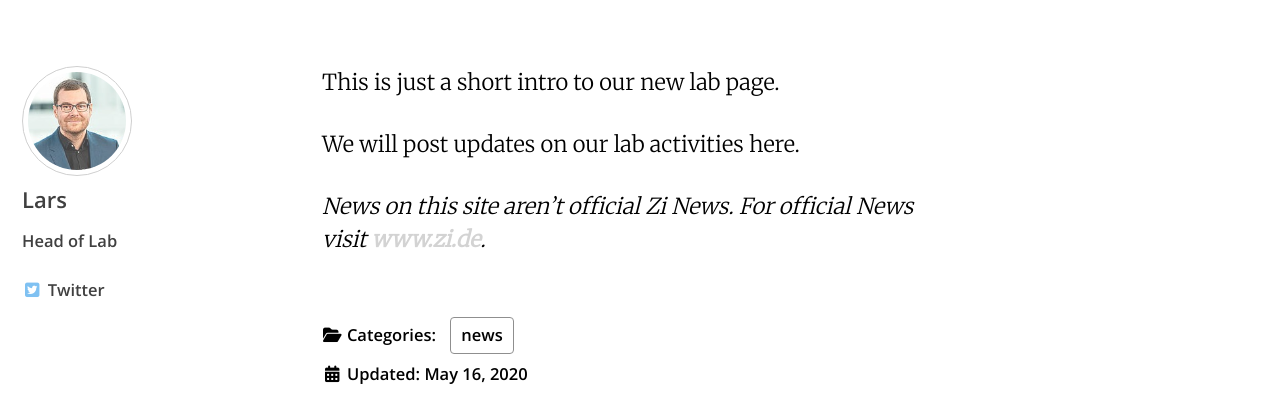
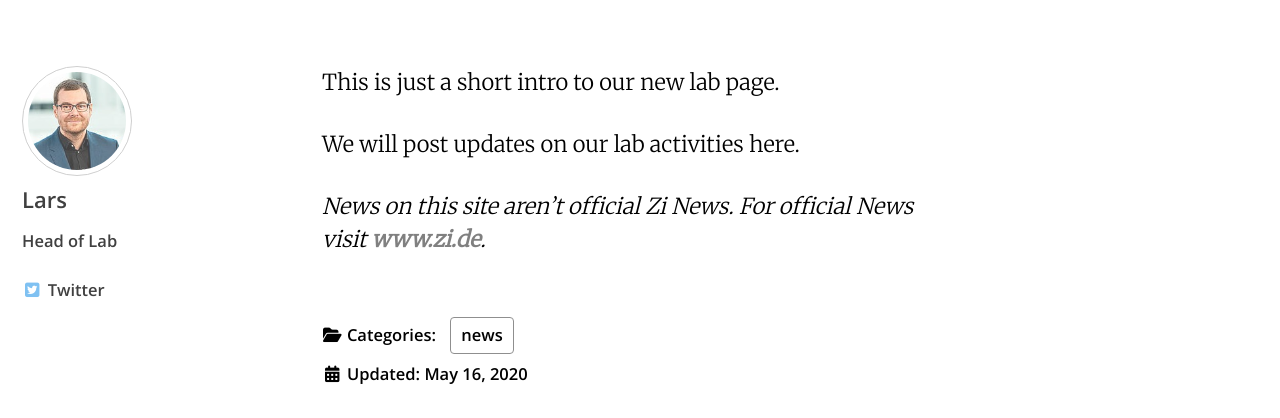
Before and after one commit to zidatalab/zidatalab.github.io, a Jekyll site: the page built from _posts/2020-05-16-Erster-Test.md, in a window 1280 px wide. Shown: the part 310-728 px from the top of the page. Built offline with Jekyll 4.4.1, drawn with Linux system fonts in a browser that asks for light colours; cached includes are drawn as plain includes; nearby versions of some CDN libraries.

Commit message:
Update main.scss

```diff
--- a/assets/css/main.scss
+++ b/assets/css/main.scss
@@ -3,7 +3,7 @@
 ---
 
 @charset "utf-8";
-$link-color: LightGray;
+$link-color: Gray;
 $masthead-link-color: black;
 $serif      : 'Merriweather',Georgia, Times, serif;
 $sans-serif : 'Open Sans', sans-serif;
```
